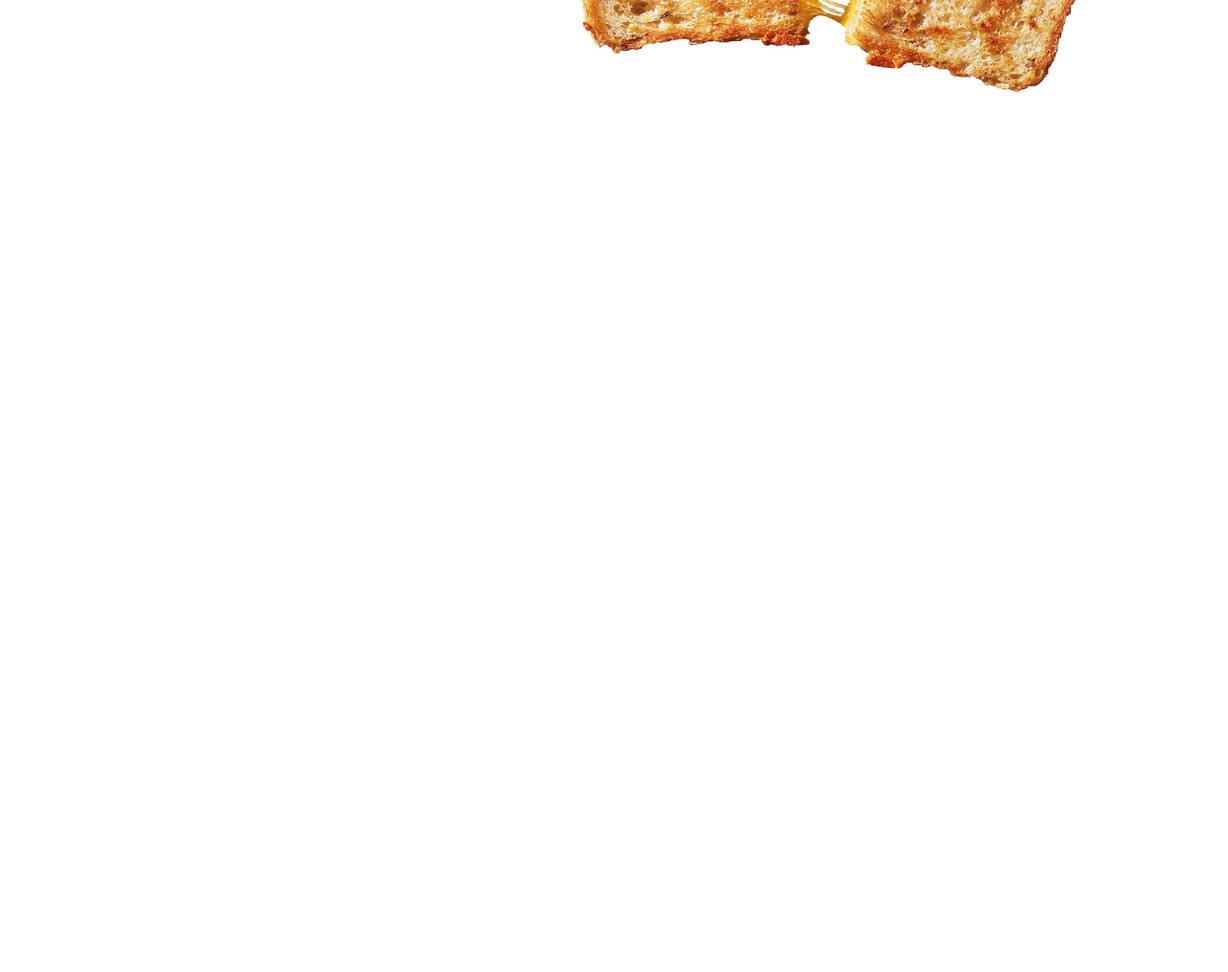
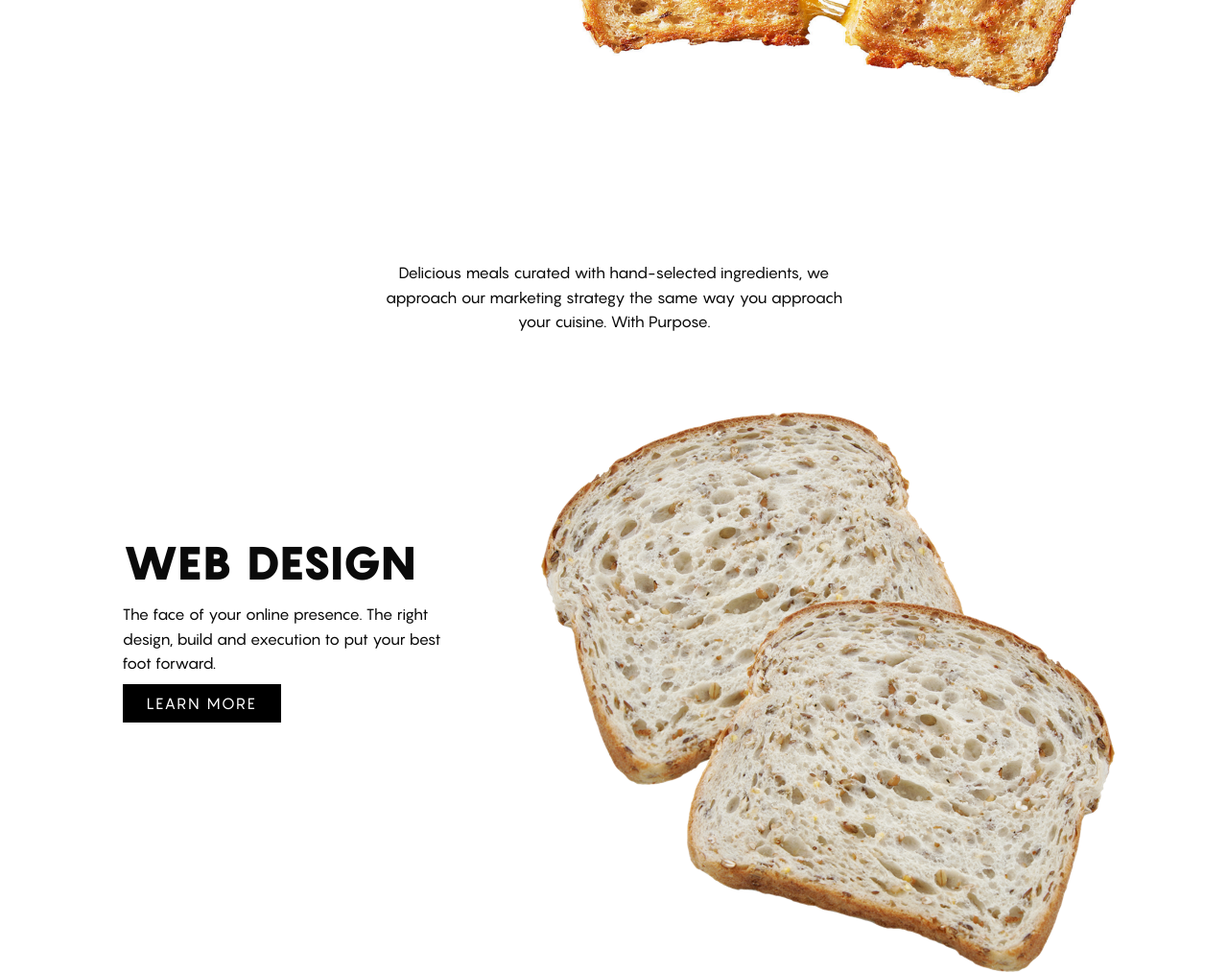
Before and after one commit to saltdigital/salt-full, a website: page app/index.html in a window 1280 px wide. Shown: the part 578-1591 px from the top of the page at 96% size. Before the commit the page ends 800 px from the top, so only its background shows below. Drawn offline with nearby package versions, Linux system fonts and the light colour scheme; files that its build step writes are made by us from their sources.

Commit message:
add first section on home page

```diff
--- a/app/index.html
+++ b/app/index.html
@@ -71,9 +71,24 @@
         <div class="banner__image">
           <img src="assets/images/home/grilled-cheese.png" alt="Grilled Cheese"/>
         </div>
-
       </div>
-    </div>
+      <div class="content">
+        <p>Delicious meals curated with hand-selected ingredients, we approach our marketing strategy the same way you approach your cuisine. With Purpose.</p>
+      </div>
+      <div class="flexbox">
+        <div class="flexbox__item flexbox__item-content">
+            <h1>Web Design</h1>
+            <p>The face of your online presence. The right design, build and execution to put your best foot forward.</p>
+            <a href="/services" class="btn">Learn More</a>
+        </div>
+        <div class="flexbox__item flexbox__item-image">
+            <div class="img-wrapper">
+              <img src="assets/images/home/bread-1.png" alt="bread" class="bread-1">
+              <img src="assets/images/home/bread-2.png" alt="bread" class="bread-2">
+            </div>
+        </div>
+      </div>
+    </div> <!-- end container -->
 
     <!-- scripts -->
     <script src="https://code.jquery.com/jquery-2.2.4.min.js"></script>
--- a/app/styles/layout/layout.scss
+++ b/app/styles/layout/layout.scss
@@ -8,6 +8,21 @@ h1, h2, h3, h4, h5, h6 {
   font-family: 'Pangram', sans-serif;
   font-weight: bold;
 }
+p, a {
+  font-family: 'Pangram', sans-serif;
+}
+ul {
+  padding: 0;
+  margin: 0;
+}
+
+.btn {
+  background: black;
+  color: white;
+  padding: 10px 25px;
+  letter-spacing: 2px;
+  text-transform: uppercase;
+}
 .container {
   max-width: 1600px;
   width: 100%;
@@ -17,7 +32,40 @@ h1, h2, h3, h4, h5, h6 {
     padding: 0 40px;
   }
 }
-ul {
-  padding: 0;
-  margin: 0;
+
+.flexbox {
+  display: flex;
+  align-items: center;
+  justify-content: space-around;
+  // &__item {
+  //   max-width: 500px;
+  // }
+  &__item-content {
+    max-width: 350px;
+    h1 {
+      font-weight: 800;
+      letter-spacing: 2px;
+      text-transform: uppercase;
+    }
+  }
+  .img-wrapper {
+    position: relative;
+    width: 500px;
+    // width: 100%;
+    height: 500px;
+  }
+  .bread-1, .bread-2 {
+    position: absolute;
+    max-width: inherit;
+  }
+  .bread-1 {
+    top: 45%;
+    right: -10px;
+    z-index: 2;
+  }
+  .bread-2 {
+    top: 30px;
+    left: -90px;
+    z-index: 1;
+  }
 }
--- a/app/styles/views/home.scss
+++ b/app/styles/views/home.scss
@@ -25,3 +25,13 @@
     }
   }
 }
+
+.content {
+  padding: 50px 0;
+  p {
+    text-align: center;
+    max-width: 500px;
+    width: 100%;
+    margin: 0 auto;
+  }
+}
```
